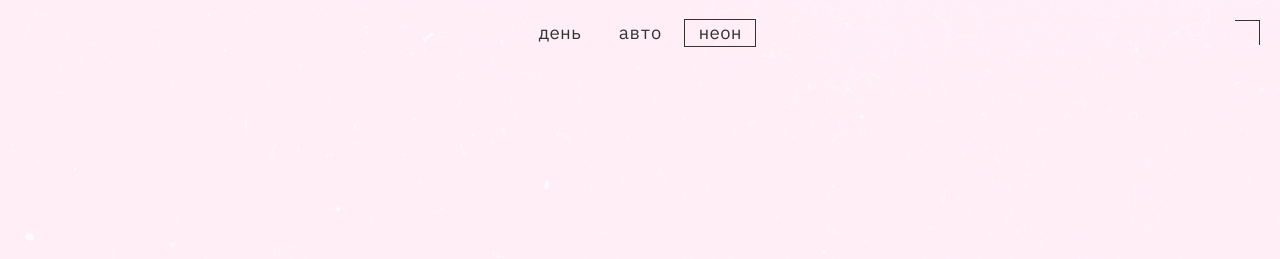
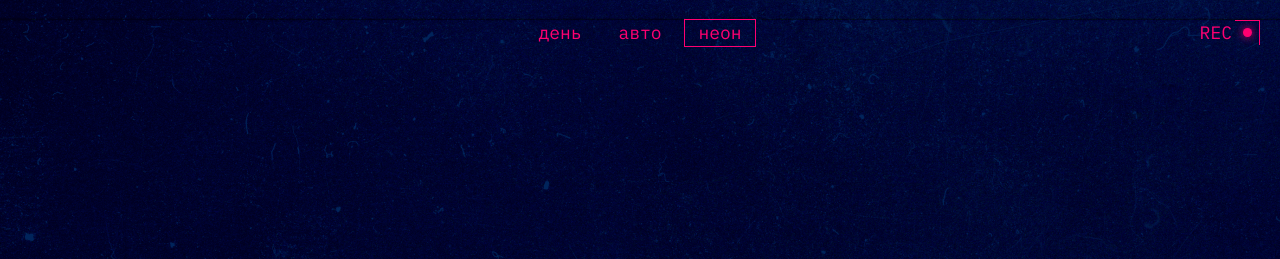
Before and after one commit to ZenoFromoren/slozhno-sosredotochitsya, a plain HTML site: page index.html in a window 1280 px wide. Both pictures are taken after a click on the button "неон". Shown: the top 259 px of the page. Drawn offline with Linux system fonts and the light colour scheme.

Commit message:
Первая версия

```diff
--- a/styles/dark.css
+++ b/styles/dark.css
@@ -1,4 +1,4 @@
-:root.theme-dark {
+.page.theme_dark {
   --shadow-color: #ff0070;
   --accent-color: #ff0070;
   --accent-color-hover: #ff007050;
@@ -7,4 +7,8 @@
   --title-color: #DB00FF;
   --article-text-color: #F1B2CE;
   --background-image: url('../images/cover-image-dark.png');
+
+  .header__decoration {
+      display: flex;
+  }
 }
--- a/styles/light.css
+++ b/styles/light.css
@@ -6,11 +6,12 @@
   --title-color: #FFC2E6;
   --article-text-color: #353430;
   --background-image: url('../images/cover-image-light.png');
+
+  .header__decoration {
+    display: none;
+  }
 }
 
-.header__decoration {
-  display: none;
-}
 
 @media (prefers-color-scheme: light) {
   :root {
@@ -22,4 +23,8 @@
     --article-text-color: #353430;
     --background-image: url('../images/cover-image-light.png');
   }
+
+  .header__decoration {
+    display: none;
+  }
 }
--- a/styles/style.css
+++ b/styles/style.css
@@ -11,6 +11,7 @@
   display: grid;
   position: relative;
   margin-block-end: 40px;
+  min-block-size: 658px;
 }
 
 .header::before, .footer::before {
@@ -233,6 +234,7 @@
 
   .header {
     margin-block-end: 60px;
+    min-block-size: 1004px;
   }
 
   .header::after {
@@ -319,6 +321,10 @@
 }
 
 @media (width >= 1024px) {
+  .header {
+    min-block-size: 748px;
+  }
+
   .header__top {
     display:flex;
     flex-direction: row-reverse;
```
